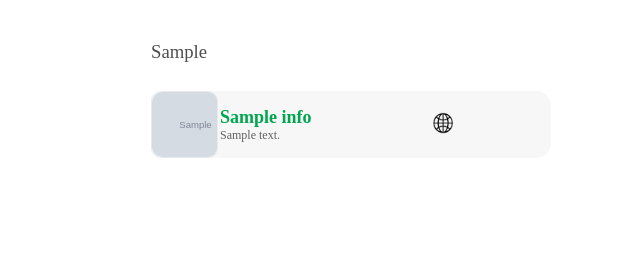
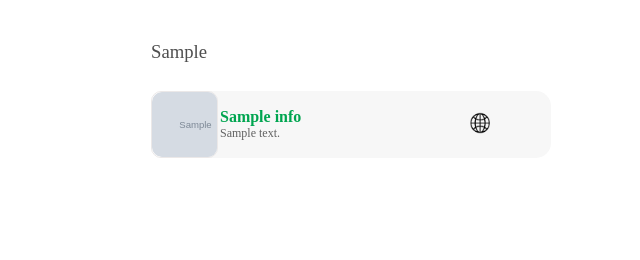
Before and after one commit to Tmazst/mobile_apps_eswatini, a Flask app: page /?icon=listview in a window 1280 px wide. Shown: the part 540-800 px from the top of the page, without its empty margins (289-929 px from the left). Run offline with Flask 3, Linux system fonts and the light colour scheme; tables that the repository leaves empty hold one stand-in row (values such as "Sample post"); grey boxes marked "Sample" are stand-in pictures; some libraries are stand-ins or nearby versions; some web fonts are replaced.

Commit message:
sat night

```diff
--- a/static/css/styles.css
+++ b/static/css/styles.css
@@ -518,7 +518,7 @@ input[type="checkbox"]{
 .c-name{
     display: flex;
     flex-direction: column;
-    font-size:18px !important;
+    font-size:16px !important;
     font-weight: 600 !important;
 }
 
--- a/templates/index.html
+++ b/templates/index.html
@@ -117,11 +117,12 @@
                 <div onclick="popAppItem('{{app.id}}')" style="height:65px;width:65px;min-width:65px;overflow: hidden;border-radius: 10px;border: 1px solid rgb(235, 232, 232);">
                     <img style="height:inherit;border-radius:10px" src="static/images/{{app.app_icon}}" /></div>
                 <div onclick="popAppItem('{{app.id}}')" style="min-width: 150px;"  class="item-as-btn c-name">
-                    <span   style="text-wrap: nowrap;color:#00a550">{{app.name}}</span>
+                    <span   style="text-wrap: nowrap;color:#00a550">{{app.name|truncate(length=22, end='...')}}</span>
                     <div id='app-description' class="description" style="font-weight: 400;text-align: left;" >
                         {{app.description|truncate(length=48, end='...more') }}
                     </div>
                 </div>
+                <div style="background-color:;height: 1px;flex-grow:1;width:80px" class=""></div>
                 <div class="reactions-container">
                     <div class="pre-react">
                         {% if app.web_link %}
@@ -132,7 +133,7 @@
                         {% endif %}
                     </div>
                 </div>
-                <div style="background-color:;height: 1px;flex-grow:1;width:80px" class=""></div>
+
 
             </div>
 
```
